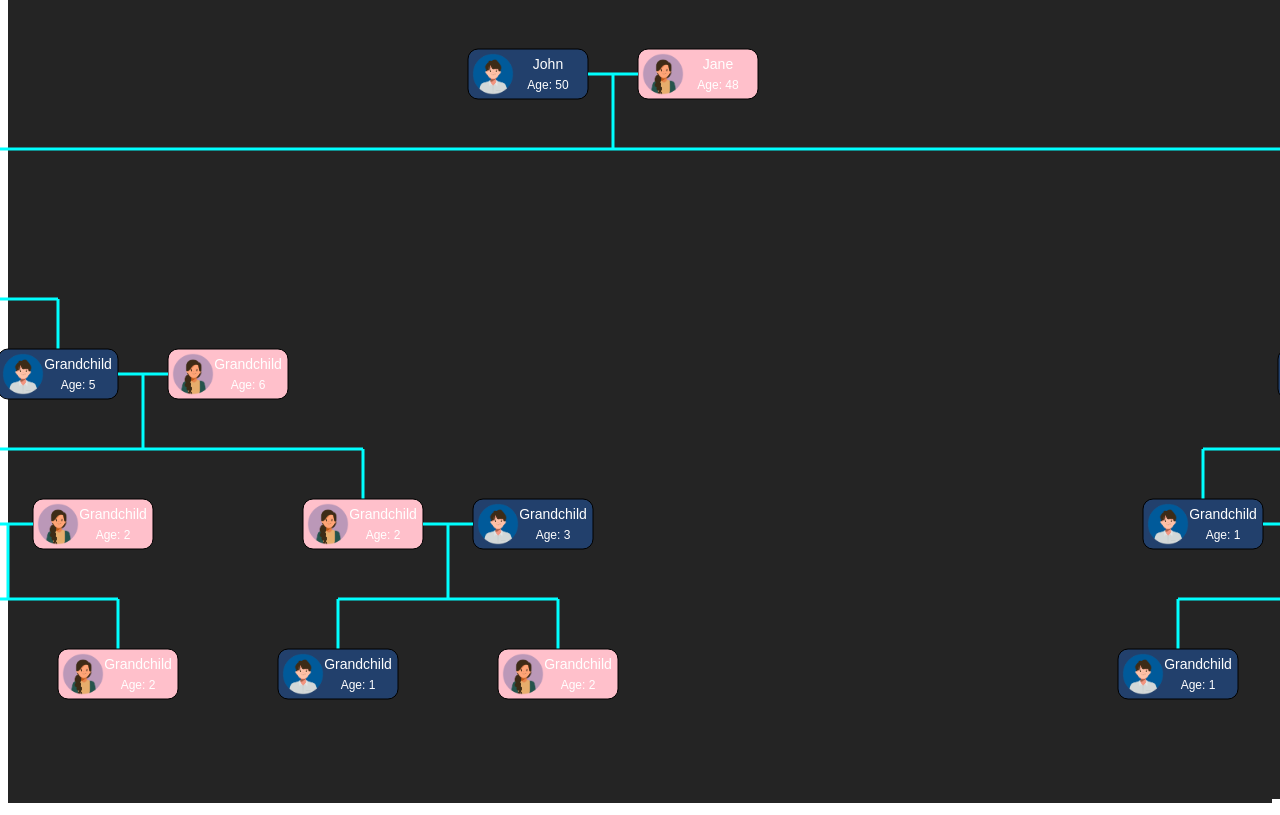
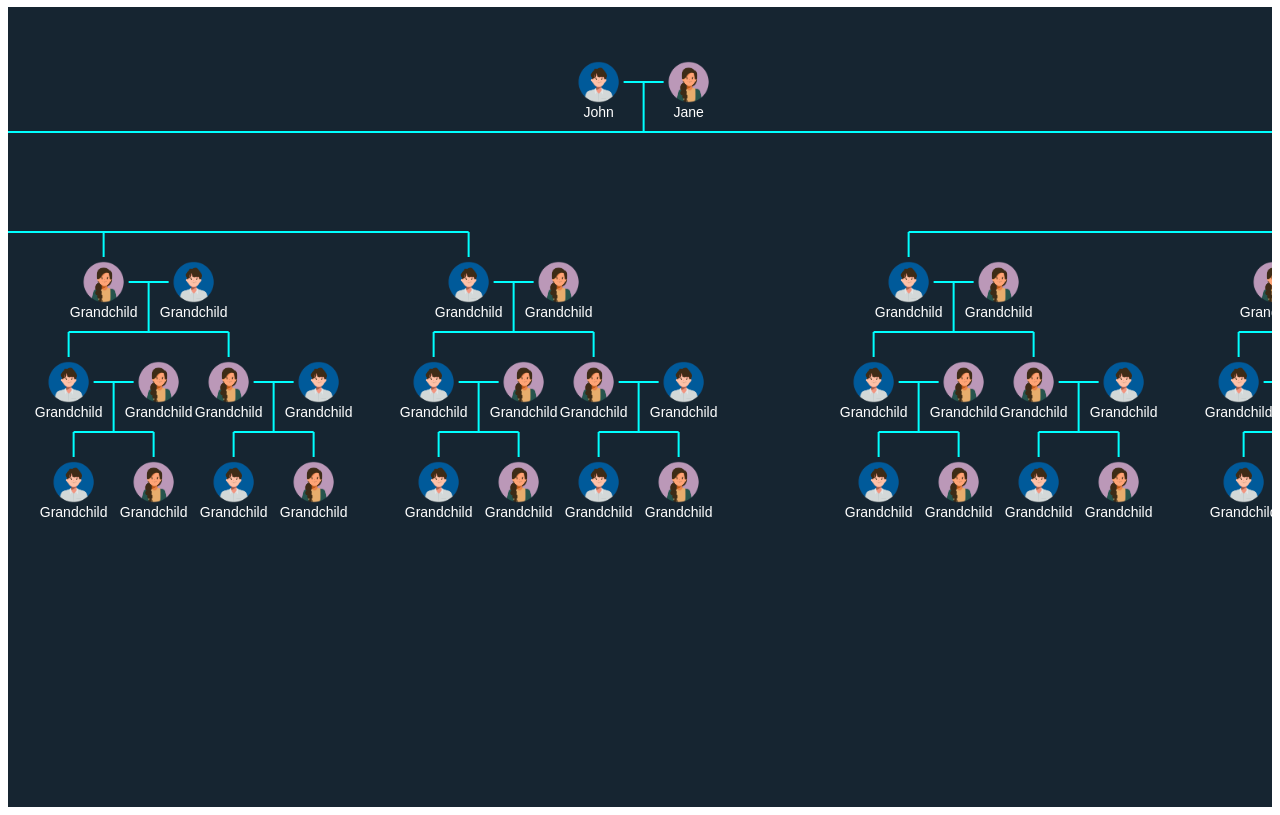
Before and after one commit to alleeoo/web, a website built with Vite: page index.html in a window 1280 px wide. Shown: the part 81-896 px from the top of the page. Built offline with nearby package versions, Linux system fonts and the light colour scheme; a script that the page names is missing.

Commit message:
Made the Svg scrollable and now its in center

```diff
--- a/index.html
+++ b/index.html
@@ -7,8 +7,18 @@
     <title>Family Tree</title>
   </head>
   <body>
-    <h1 id="heading">Family Tree</h1>
-    <div id="app"></div>
+    <div id="app">
+      <h1 id="heading">Family Tree</h1>
+      <div id="tree-container"></div>
+    </div>
     <script type="module" src="/src/main.js"></script>
+    <script
+      src="https://github.com/bumbu/svg-pan-zoom/blob/master/src/svg-pan-zoom.js"
+    >
+      var panZoomTiger = svgPanZoom('#demo-tiger');
+      document.getElementById("tree-container").addEventListener('load', function(){
+        svgPanZoom(document.getElementById("tree-container"))
+      })
+    </script>
   </body>
 </html>
--- a/src/data.js
+++ b/src/data.js
@@ -89,5 +89,5 @@ export const person4 = {
     })),
   })),
 };
-
+// console.log(person4);
 export default person;
--- a/src/main.js
+++ b/src/main.js
@@ -1,70 +1,139 @@
 import person from "./data.js";
 import { person4 } from "./data.js";
-
+let dummy = {
+  name: 1,
+  children: [],
+};
 document.addEventListener("DOMContentLoaded", function () {
   const app = document.getElementById("app");
+
+  const nodeWidth = 50;
+  const nodeHeight = 50;
+  const baseHorizontalGap = 15;
+  const verticalGap = 50;
+
+  // console.log(getPeople(dummy));
+  // console.log(getTreeWidth(dummy));
 
   const initialTopGap = 50;
   const screenWidth = window.innerWidth;
   const screenHeight = window.innerHeight;
   const centerOfX = screenWidth / 2;
 
+  // const container = document.createElement("div");
+  // container.style.width = "100vw";
+  // container.style.height = "100vh";
+  // container.style.backgroundColor = "#242424";
+
+  // app.appendChild(container);
+
+  const scrollContainer = document.createElement("div");
+  scrollContainer.style.width = "100vw";
+  scrollContainer.style.height = "100vh";
+  scrollContainer.style.overflow = "auto";
+  scrollContainer.style.backgroundColor = "#242424";
+  scrollContainer.style.display = "flex";
+  scrollContainer.style.justifyContent = "center";
+  scrollContainer.style.position = "relative";
+  scrollContainer.style.alignItems = "flex-start";
+
   const svg = document.createElementNS("http://www.w3.org/2000/svg", "svg");
-  svg.setAttribute("width", screenWidth.toString());
-  svg.setAttribute("height", screenHeight.toString());
-  svg.style.backgroundColor = "#242424";
-  app.appendChild(svg);
+  const svgWidth = Math.max(getTreeWidth(person4) * 1.025, screenWidth * 1.5);
+  // console.log("SVG Width: ", svgWidth);
+  const svgHeight = Math.max(screenHeight, 800);
 
-  const nodeWidth = 120;
-  const nodeHeight = 50;
-  const baseHorizontalGap = 50;
-  const verticalGap = 100;
+  svg.setAttribute("width", svgWidth.toString());
+  svg.setAttribute("height", svgHeight.toString());
+  svg.setAttribute("id", "svg");
+  svg.style.overflow = "visible";
+  svg.style.position = "absolute";
+  svg.style.left = "0px";
 
-  function createNode(person, x, y) {
-    let group = document.createElementNS("http://www.w3.org/2000/svg", "g");
+  svg.scroll(svgWidth / 2, 0);
+  scrollContainer.appendChild(svg);
+  scrollContainer.scrollLeft = svgWidth / 2;
+  app.appendChild(scrollContainer);
 
-    let rect = document.createElementNS("http://www.w3.org/2000/svg", "rect");
-    rect.setAttribute("width", nodeWidth.toString());
-    rect.setAttribute("height", nodeHeight.toString());
-    rect.setAttribute("x", (x - nodeWidth / 2).toString());
-    rect.setAttribute("y", y.toString());
-    rect.setAttribute("rx", "10");
-    rect.setAttribute("fill", person.gender === "male" ? "#22406c" : "pink");
-    rect.setAttribute("stroke", "#000");
-    group.appendChild(rect);
+  // function createNode(person, x, y) {
+  //   let group = document.createElementNS("http://www.w3.org/2000/svg", "g");
 
-    let img = document.createElementNS("http://www.w3.org/2000/svg", "image");
-    img.setAttribute(
-      "href",
-      person.gender === "male"
-        ? "/public/icons/male.png"
-        : "/public/icons/female.png"
-    );
-    img.setAttribute("x", x - 60);
-    img.setAttribute("y", y);
-    img.setAttribute("height", "50");
-    img.setAttribute("width", "50");
-    group.appendChild(img);
+  //   let rect = document.createElementNS("http://www.w3.org/2000/svg", "rect");
+  //   rect.setAttribute("width", nodeWidth.toString());
+  //   rect.setAttribute("height", nodeHeight.toString());
+  //   rect.setAttribute("x", (x - nodeWidth / 2).toString());
+  //   rect.setAttribute("y", y.toString());
+  //   rect.setAttribute("rx", "10");
+  //   rect.setAttribute("fill", person.gender === "male" ? "#22406c" : "pink");
+  //   rect.setAttribute("stroke", "#000");
+  //   group.appendChild(rect);
 
-    let text = document.createElementNS("http://www.w3.org/2000/svg", "text");
-    text.setAttribute("x", (x + 20).toString());
-    text.setAttribute("y", (y + 20).toString());
-    text.setAttribute("fill", "white");
-    text.setAttribute("font-size", "14");
-    text.setAttribute("text-anchor", "middle");
-    text.textContent = person.name;
-    group.appendChild(text);
+  //   let img = document.createElementNS("http://www.w3.org/2000/svg", "image");
+  //   img.setAttribute(
+  //     "href",
+  //     person.gender === "male"
+  //       ? "/public/icons/male.png"
+  //       : "/public/icons/female.png"
+  //   );
+  //   img.setAttribute("x", x - 60);
+  //   img.setAttribute("y", y);
+  //   img.setAttribute("height", "50");
+  //   img.setAttribute("width", "50");
+  //   group.appendChild(img);
 
-    let age = document.createElementNS("http://www.w3.org/2000/svg", "text");
-    age.setAttribute("x", (x + 20).toString());
-    age.setAttribute("y", (y + 40).toString());
-    age.setAttribute("fill", "white");
-    age.setAttribute("font-size", "12");
-    age.setAttribute("text-anchor", "middle");
-    age.textContent = `Age: ${person.age}`;
-    group.appendChild(age);
+  //   let text = document.createElementNS("http://www.w3.org/2000/svg", "text");
+  //   text.setAttribute("x", (x + 20).toString());
+  //   text.setAttribute("y", (y + 20).toString());
+  //   text.setAttribute("fill", "white");
+  //   text.setAttribute("font-size", "14");
+  //   text.setAttribute("text-anchor", "middle");
+  //   text.textContent = person.name;
+  //   group.appendChild(text);
+
+  //   let age = document.createElementNS("http://www.w3.org/2000/svg", "text");
+  //   age.setAttribute("x", (x + 20).toString());
+  //   age.setAttribute("y", (y + 40).toString());
+  //   age.setAttribute("fill", "white");
+  //   age.setAttribute("font-size", "12");
+  //   age.setAttribute("text-anchor", "middle");
+  //   age.textContent = `Age: ${person.age}`;
+  //   group.appendChild(age);
+
+  //   svg.appendChild(group);
+  //   return { x: x, y: y + nodeHeight / 2 };
+  // }
+
+  function createCircleNode(person, x, y) {
+    const group = document.createElementNS("http://www.w3.org/2000/svg", "g");
 
     svg.appendChild(group);
+
+    const image = document.createElementNS(
+      "http://www.w3.org/2000/svg",
+      "image"
+    );
+
+    image.setAttribute("width", nodeWidth);
+    image.setAttribute("height", nodeHeight);
+    image.setAttribute("x", x.toString());
+    image.setAttribute("y", y.toString());
+
+    image.setAttribute(
+      "href",
+      person.gender === "male" ? "/icons/male.png" : "/icons/female.png"
+    );
+
+    group.appendChild(image);
+
+    let name = document.createElementNS("http://www.w3.org/2000/svg", "text");
+    name.setAttribute("font-size", "14");
+    name.setAttribute("fill", "white");
+    name.setAttribute("text-anchor", "middle");
+    name.textContent = person.name;
+    name.setAttribute("x", x + 25);
+    name.setAttribute("y", y + 60);
+
+    group.appendChild(name);
+
     return { x: x, y: y + nodeHeight / 2 };
   }
 
@@ -75,7 +144,7 @@ document.addEventListener("DOMContentLoaded", function () {
     line.setAttribute("x2", x2.toString());
     line.setAttribute("y2", y2.toString());
     line.setAttribute("stroke", "cyan");
-    line.setAttribute("stroke-width", "3");
+    line.setAttribute("stroke-width", "2");
     svg.appendChild(line);
   }
 
@@ -83,30 +152,33 @@ document.addEventListener("DOMContentLoaded", function () {
     if (!person.children || person.children.length === 0) {
       return nodeWidth;
     }
-
-    let childrenWidths = person.children.map(getTreeWidth);
+    const childrenWidths = person.children.map(getTreeWidth);
     let totalWidth = childrenWidths.reduce((sum, width) => sum + width, 0);
 
     let spacing = baseHorizontalGap * person.children.length;
     totalWidth += spacing * (person.children.length - 1);
 
-    return Math.max(totalWidth, nodeWidth);
+    return totalWidth;
   }
-
+  function getPeople(person) {
+    if (!person.children || person.children.length === 0) {
+      return 1;
+    }
+    return person.children.reduce((sum, child) => {
+      // console.log(child);
+      return sum + getNumberOfChildren(child);
+    }, 1);
+  }
   function renderTree(person, x, y) {
-    let position = createNode(person, x, y);
+    // createLine(x, 0, x, 50);
+    let position = createCircleNode(person, x - 25, y);
     let parentCenter = x;
 
     if (person?.spouse && person.spouse.length > 0) {
       let spouseX = x + baseHorizontalGap + nodeWidth;
-      let spousePos = createNode(person.spouse[0], spouseX, y);
-      createLine(
-        position.x + nodeWidth / 2,
-        position.y,
-        spousePos.x - nodeWidth / 2,
-        spousePos.y
-      );
-      parentCenter = (x + spouseX) / 2;
+      let spousePos = createCircleNode(person.spouse[0], spouseX, y);
+      createLine(position.x + nodeWidth, position.y, spousePos.x, spousePos.y);
+      parentCenter = (x + 25 + spouseX) / 2;
     }
 
     if (person.children && person.children.length > 0) {
@@ -119,6 +191,8 @@ document.addEventListener("DOMContentLoaded", function () {
         baseHorizontalGap *
         person.children.length *
         (person.children.length - 1);
+
+      // console.log("Total Children Width: ", totalChildrenWidth);
 
       let startX = parentCenter - totalChildrenWidth / 2;
       let childY = y + nodeHeight + verticalGap;
@@ -141,15 +215,14 @@ document.addEventListener("DOMContentLoaded", function () {
         createLine(childCenterX, middleLineY, childCenterX, childY);
         renderTree(person.children[i], childCenterX, childY);
         currentX +=
-          childSubtreeWidth +
-          Math.max(
-            baseHorizontalGap,
-            baseHorizontalGap * person.children.length
-          );
+          childSubtreeWidth + baseHorizontalGap * person.children.length;
       }
     }
     return position;
   }
-
-  renderTree(person4, centerOfX - 120, initialTopGap);
+  // createCircleNode(person, 0, 0);
+  renderTree(person4, svgWidth / 2 - 50, initialTopGap);
+  setTimeout(() => {
+    scrollContainer.scrollLeft = (svgWidth - screenWidth) / 2;
+  }, 100);
 });
--- a/src/style.css
+++ b/src/style.css
@@ -4,23 +4,30 @@
 body {
   font-family: Arial, sans-serif;
   text-align: center;
+  overflow: hidden;
 }
 #heading {
   display: flex;
   justify-content: center;
+  background-color: #242424;
   color: #f5f5f5;
 }
 #app {
-  background-color: #242424;
+  /* background-color: #242424; */
+  overflow: hidden;
 }
-svg {
-  border: 1px solid black;
-  background-color: #f5f5f5;
+#svg {
+  background-color: #162531;
+  overflow: hidden;
 }
-rect:hover {
-  stroke: rgb(255, 255, 255);
-  fill: rgb(156, 43, 69);
+#tree-container {
+  width: 100%;
+  height: 100%;
+  position: relative;
+  overflow: auto;
+  /* background-color: #242424; */
 }
+
 @media (prefers-color-scheme: light) {
   :root {
     color: #213547;
@@ -33,7 +40,3 @@ rect:hover {
     background-color: #f9f9f9;
   }
 }
-svg {
-  border: 0px;
-  overflow: visible;
-}
```
